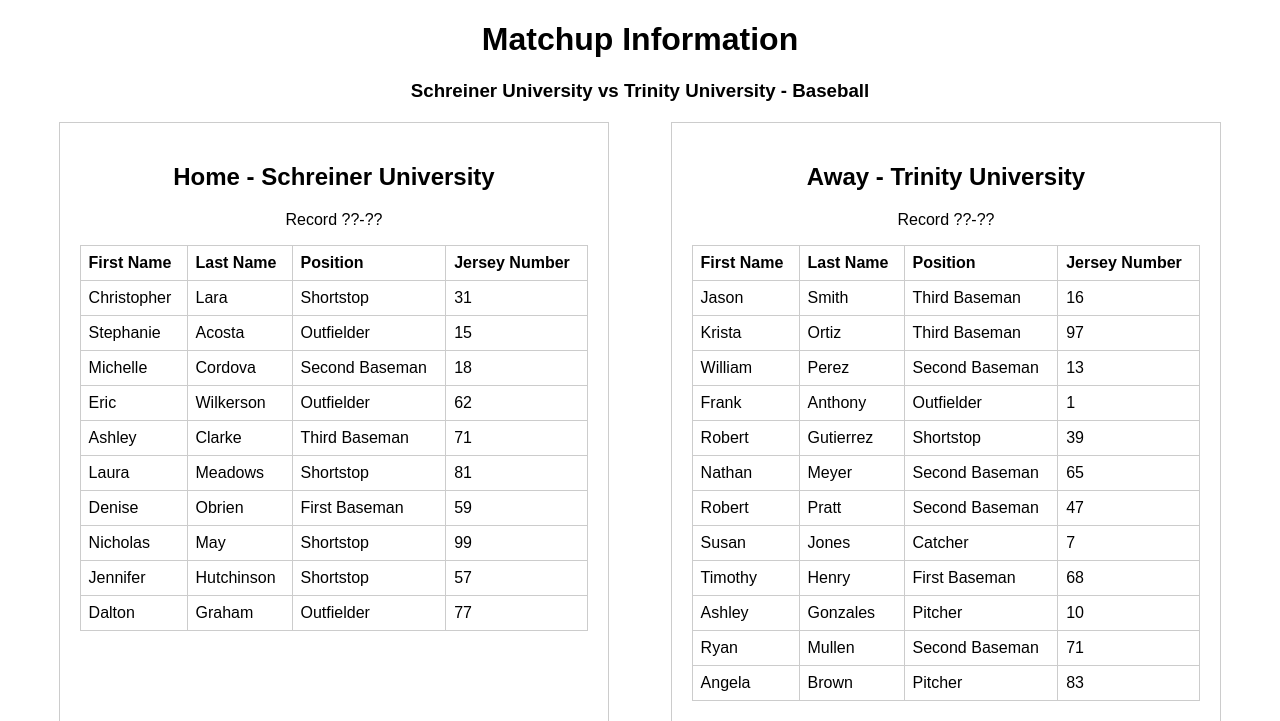
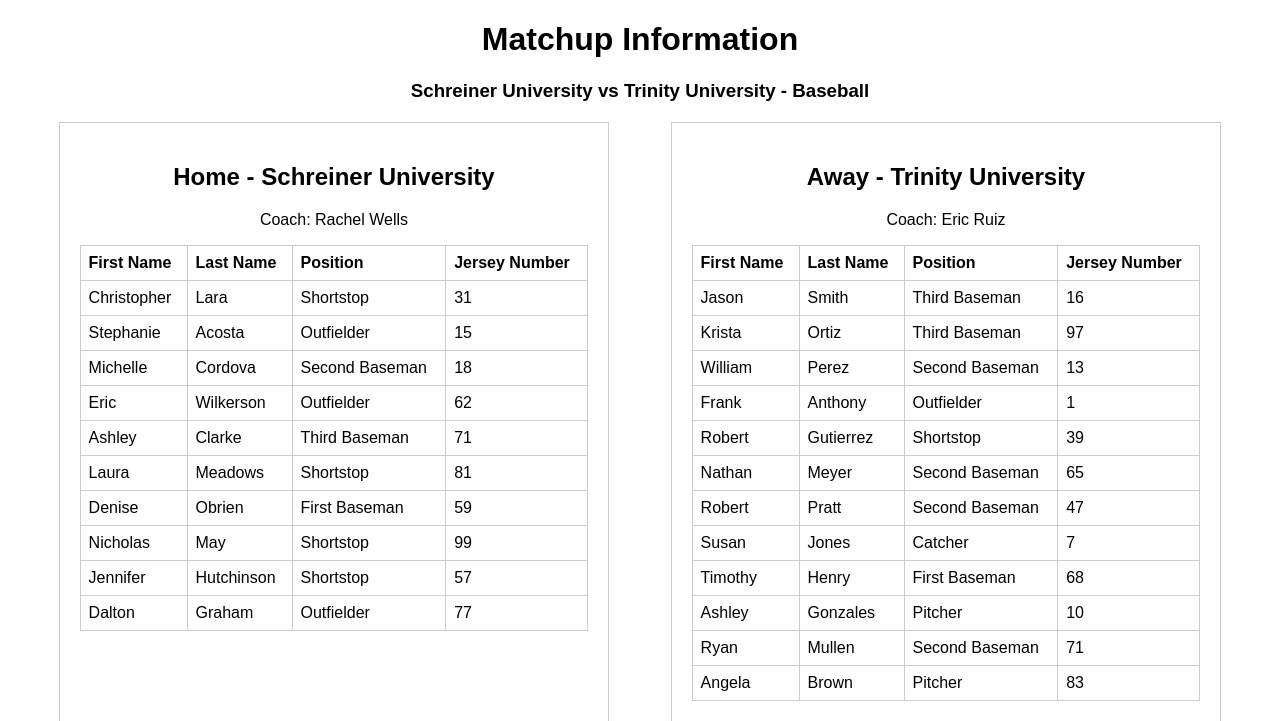
Before and after one commit to nearly-trinity/database-project, a Flask app: page /team?team_id1=24&team_id2=36&game_id=48 in a window 1280 px wide. Shown: the top 721 px of the page. Run offline with Flask 3, Linux system fonts and the light colour scheme.

Commit message:
added coaches to the team info page

```diff
--- a/app/templates/team.html
+++ b/app/templates/team.html
@@ -52,7 +52,7 @@
             <h2>Home - {{game_info[4]}}</h2>
             <!-- Team 1 information here -->
             <div class="record" id="team1-record">
-                <p> Record ??-??</p>
+                <p> Coach: {{home_coach[0]}} {{home_coach[1]}}</p>
             </div>
             <table id="team1-roster">
                 <tr>
@@ -76,7 +76,7 @@
             <h2>Away - {{game_info[5]}}</h2>
             <!-- Team 2 information here -->
             <div class="record" id="team2-record">
-                <p> Record ??-??</p>
+                <p> Coach: {{away_coach[0]}} {{away_coach[1]}}</p>
             </div>
             <table id="team2-roster">
                 <tr>
--- a/app/views.py
+++ b/app/views.py
@@ -58,9 +58,24 @@
         FROM SportingEvents SE
         JOIN Teams T1 ON SE.home_team_id = T1.team_id
         JOIN Teams T2 ON SE.away_team_id = T2.team_id
-        WHERE SE.event_id = ''' + game_id + '''
+        WHERE SE.event_id = ''' + game_id + ''';
     ''').fetchone()
-    print(game_info)
+
+    home_coach = cur.execute('''
+        SELECT
+            first_name,
+            last_name
+        FROM Coaches
+        WHERE team_id = ''' + team_id1 + ''';
+    ''').fetchone()
+
+    away_coach = cur.execute('''
+        SELECT
+            first_name,
+            last_name
+        FROM Coaches
+        WHERE team_id = ''' + team_id2 + ''';
+    ''').fetchone()
 
     home_team = cur.execute('''
         SELECT
@@ -69,7 +84,7 @@
             position,
             jersey_number
         FROM Players
-        WHERE team_id = ''' + team_id1 + '''
+        WHERE team_id = ''' + team_id1 + ''';
     ''').fetchall()
     away_team = cur.execute('''
         SELECT
@@ -78,10 +93,10 @@
             position,
             jersey_number
         FROM Players
-        WHERE team_id = ''' + team_id2 + '''
+        WHERE team_id = ''' + team_id2 + ''';
     ''').fetchall()
 
-    return render_template("team.html", home=home_team, away=away_team, game_info=game_info)
+    return render_template("team.html", home=home_team, away=away_team, game_info=game_info, home_coach=home_coach, away_coach=away_coach)
 
 @app.route("/leaderboard")
 def leaderboard():
```
